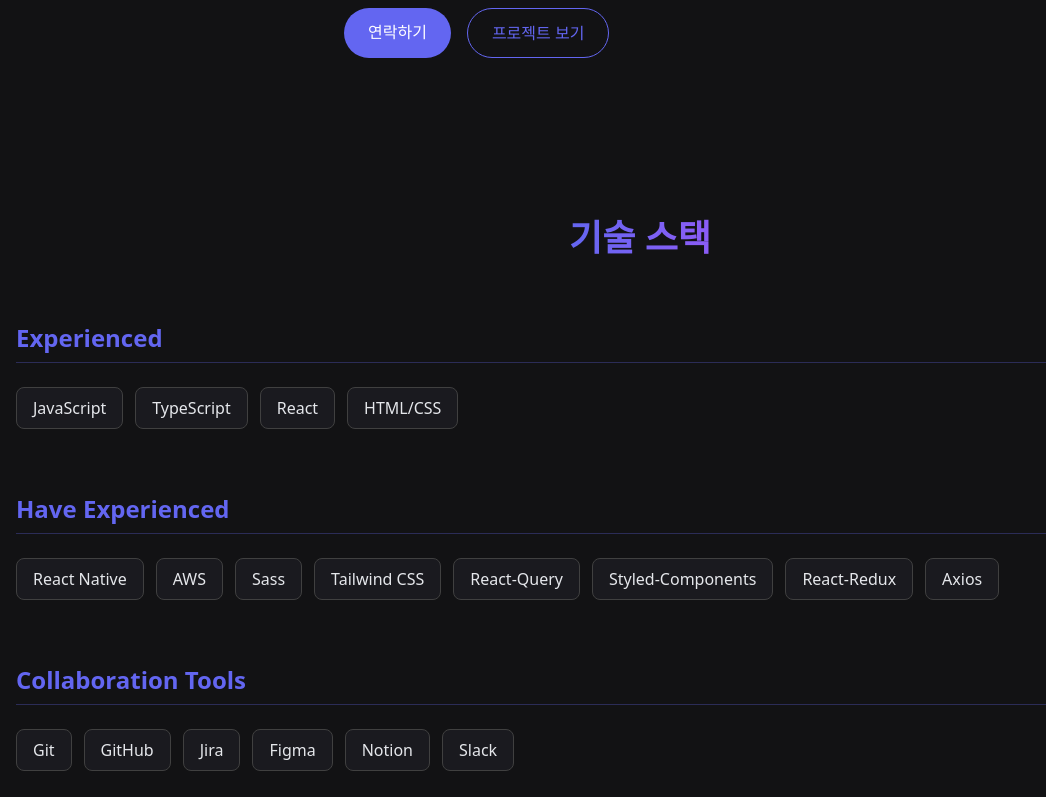
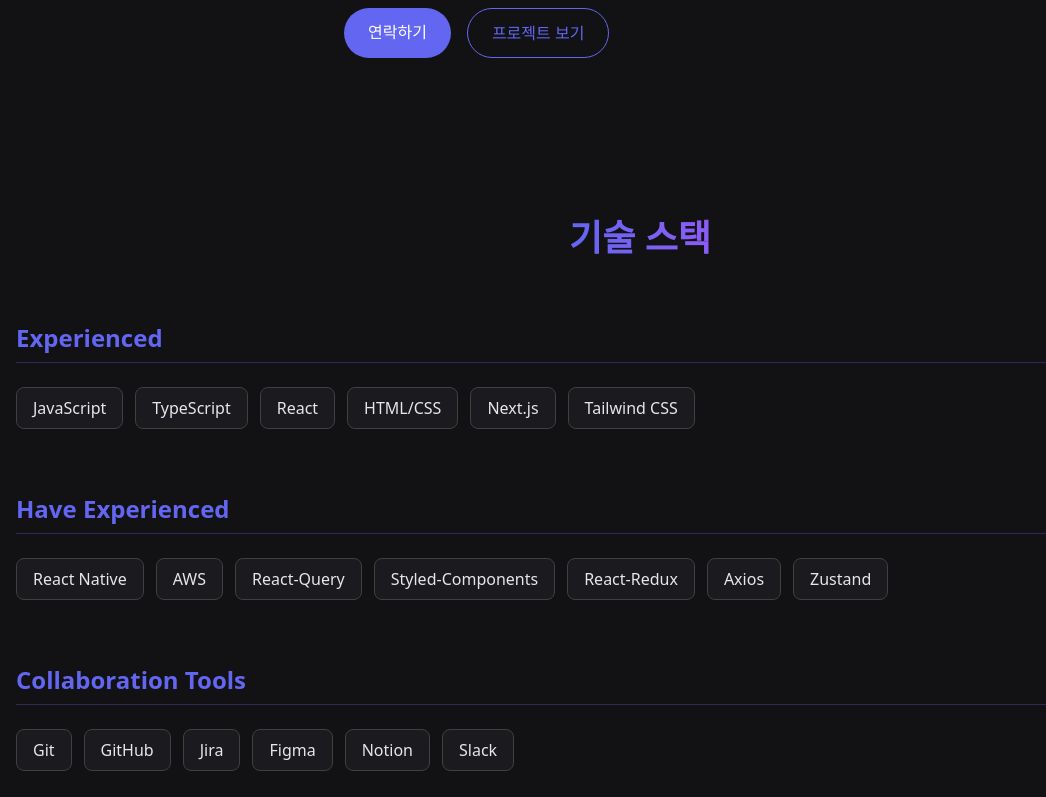
Before and after one commit to khil94/my-next-portfolio, a Next.js app: page / in a window 1280 px wide. Shown: the part 452-1249 px from the top of the page, without its empty margins (0-1046 px from the left). Built offline with nearby package versions, Linux system fonts and the light colour scheme.

Commit message:
[skills] : 스킬 리스트 수정

```diff
--- a/src/constants/skills.ts
+++ b/src/constants/skills.ts
@@ -16,6 +16,8 @@
       { name: "TypeScript" },
       { name: "React" },
       { name: "HTML/CSS" },
+      { name: "Next.js" },
+      { name: "Tailwind CSS" },
     ],
   },
   {
@@ -23,12 +25,11 @@
     skills: [
       { name: "React Native" },
       { name: "AWS" },
-      { name: "Sass" },
-      { name: "Tailwind CSS" },
       { name: "React-Query" },
       { name: "Styled-Components" },
       { name: "React-Redux" },
       { name: "Axios" },
+      { name: "Zustand" },
     ],
   },
   {
```
